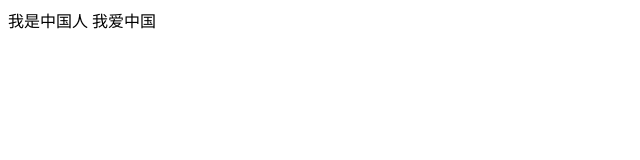
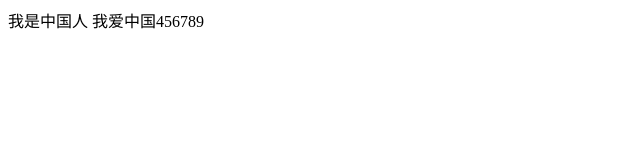
Before and after one commit to sztanr/test113, a plain HTML site: page index.html in a window 1280 px wide. Shown: the full height of the page, 0-640 px from the left. Drawn offline with Linux system fonts and the light colour scheme.

Commit message:
我添加了789

```diff
--- a/index.html
+++ b/index.html
@@ -7,6 +7,6 @@
   <title>我是中国人 我爱中国</title>
 </head>
 <body>
-<div>我是中国人 我爱中国</div>
+<div>我是中国人 我爱中国456789</div>
 </body>
 </html>
```
